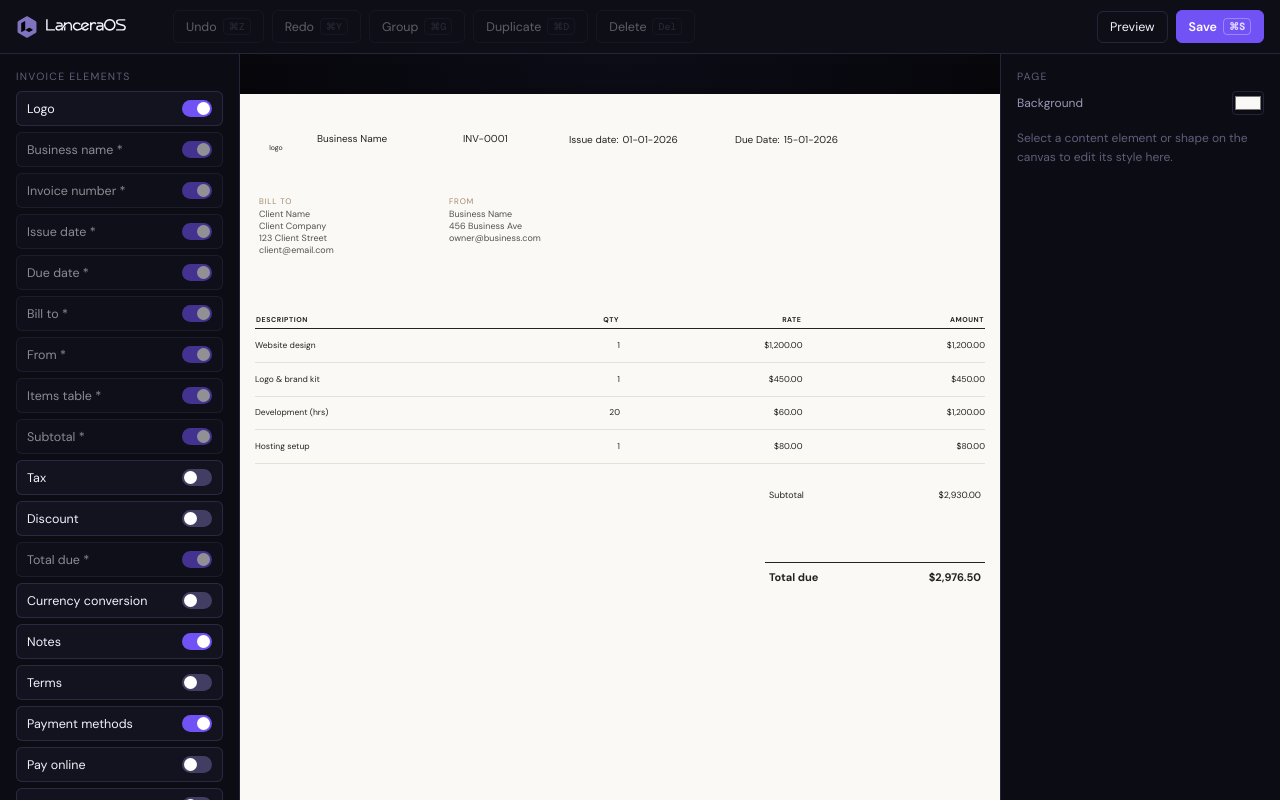
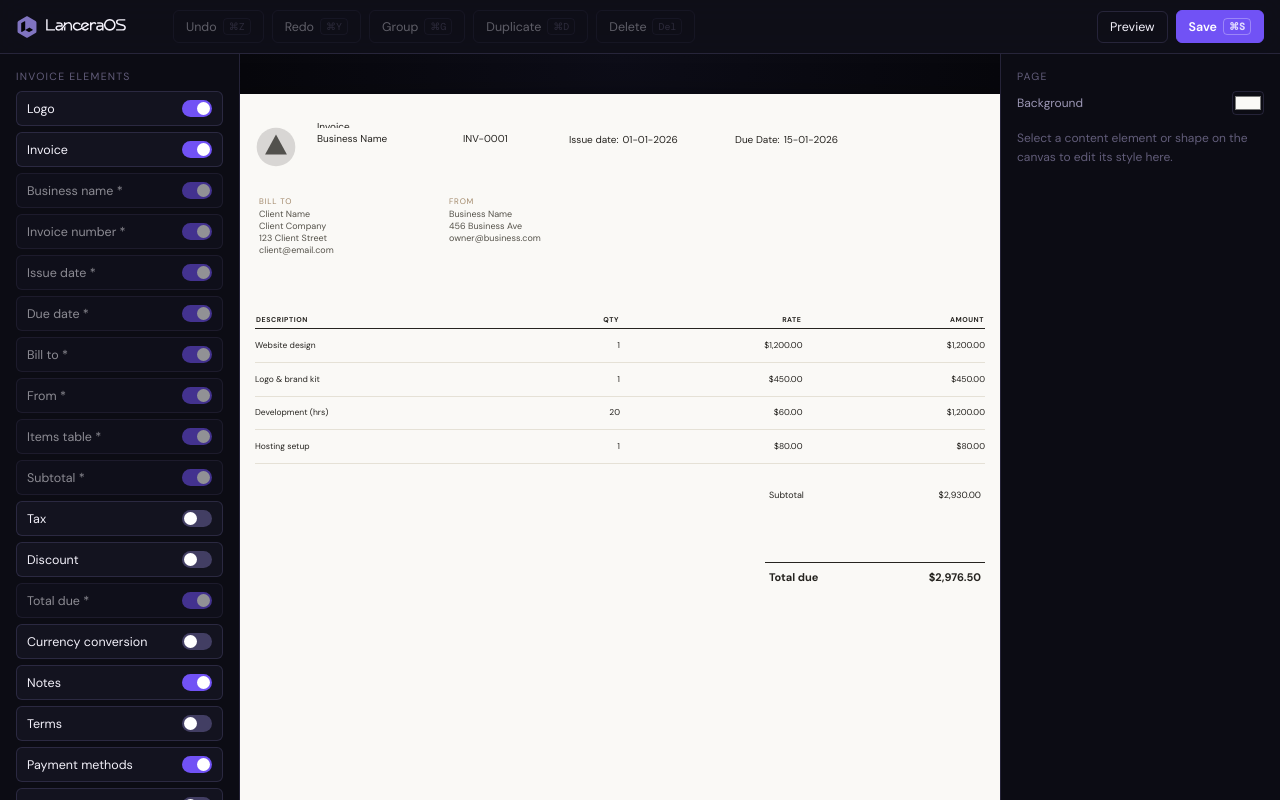
Before and after one commit to app-lanceraos/invoice-editor, a React (Vite) app: page / in a window 1280 px wide. Built offline with nearby package versions, Linux system fonts and the light colour scheme; a web font is replaced by a local one.

Commit message:
prompt 9

```diff
--- a/src/components/Canvas/CanvasItem.jsx
+++ b/src/components/Canvas/CanvasItem.jsx
@@ -115,9 +115,42 @@ function ContentBody({ item, isPartSelected, onSelectPart }) {
     case 'image':
       // No border/background of its own — the outer frame (CanvasItem)
       // already renders the item's border/background, and this placeholder
-      // is that same box's content, not a second nested one. Text color
-      // inherits from the frame's own `color`.
+      // is that same box's content, not a second nested one. The SVG art
+      // below uses currentColor for its "ink", so it inherits the frame's
+      // own `color` (item.textColor) exactly the way the old plain-text
+      // placeholder did — the Text color control keeps working, it's just
+      // recoloring an illustrative mark instead of a word now.
+      if (item.type === 'logo') {
+        return (
+          <svg viewBox="0 0 100 100" className="item__image-placeholder" preserveAspectRatio="xMidYMid meet">
+            <circle cx="50" cy="50" r="46" fill="currentColor" fillOpacity="0.16" />
+            <path d="M50 20 L76 68 L24 68 Z" fill="currentColor" fillOpacity="0.75" />
+          </svg>
+        );
+      }
+      if (item.type === 'signatureImage') {
+        return (
+          <svg viewBox="0 0 200 60" className="item__image-placeholder" preserveAspectRatio="xMidYMid meet">
+            <path
+              d="M10,40 C20,10 30,55 45,30 C55,12 60,45 75,35 C90,25 95,45 110,30 C120,18 130,40 145,28 C155,20 165,35 190,20"
+              fill="none"
+              stroke="currentColor"
+              strokeWidth="4"
+              strokeLinecap="round"
+              strokeLinejoin="round"
+              opacity="0.8"
+            />
+          </svg>
+        );
+      }
+      // Wordmark (and any future plain image placeholder) keeps the
+      // simple text-label placeholder.
       return <div className="item__image-placeholder">{data.placeholder}</div>;
+    case 'divider':
+      // A plain content-item version of the decorative line shape (color
+      // + thickness) — thickness is just its own height, resized the same
+      // way as every other item, so it needs no dedicated control.
+      return <div className="item__divider" style={{ background: item.bgColor || '#262420', borderRadius: item.naturalHeight / 2 }} />;
     case 'qr': {
       const titleStyle = partInlineStyle(item, 'title', '#a2896b');
       // The QR pattern itself stays fixed black-on-white regardless of the
--- a/src/components/Panels/PropertiesPanel.jsx
+++ b/src/components/Panels/PropertiesPanel.jsx
@@ -108,15 +108,18 @@ function ContentProperties({ items }) {
   // PartProperties instead) — the whole-item selection here only covers
   // their outer card (background/border), not a font a whole-item control
   // would even apply to. Every other variant is a single flat text run,
-  // where the whole-item controls ARE the text controls.
-  const hasSubParts = items.length === 1 && SUB_PART_VARIANTS.has(ELEMENT_TYPES[first.type].variant);
+  // where the whole-item controls ARE the text controls — except
+  // 'divider', which has no text at all (its color is the Background
+  // control below, matching how the shape-line's color works).
+  const firstVariant = ELEMENT_TYPES[first.type].variant;
+  const hideTextControls = items.length === 1 && (SUB_PART_VARIANTS.has(firstVariant) || firstVariant === 'divider');
 
   return (
     <>
       <div className="panel__section-title">
         {items.length > 1 ? `${items.length} elements selected` : ELEMENT_TYPES[first.type].label}
       </div>
-      {!hasSubParts && (
+      {!hideTextControls && (
         <>
           <div className="prop-row">
             <label>Text color</label>
--- a/src/data/elementCatalog.js
+++ b/src/data/elementCatalog.js
@@ -48,6 +48,17 @@ export const ELEMENT_TYPES = {
     shapeOptions: ['square', 'rounded', 'circle'],
     defaultBox: { x: 32, y: 32, width: 42, height: 42 },
     render: () => ({ kind: 'image', placeholder: 'logo' }),
+  },
+  // The small eyebrow label the original Django template placed above the
+  // business name (`<div class="eyebrow">Invoice</div>`) — never made it
+  // into this catalog until now.
+  invoice: {
+    label: 'Invoice',
+    required: false,
+    defaultOn: true,
+    variant: 'text',
+    defaultBox: { x: 90, y: 24, width: 60, height: 10 },
+    render: () => 'Invoice',
   },
   businessName: {
     label: 'Business name',
@@ -230,13 +241,36 @@ export const ELEMENT_TYPES = {
     defaultBox: { x: 650, y: 930, width: 110, height: 130 },
     render: () => ({ label: 'Pay online', link: PAY_LINK, qrPath: QR_PATH, qrSize: QR_SIZE }),
   },
-  signature: {
-    label: 'Signature',
+  // The original template composed a signature out of three stacked
+  // pieces (image, rule, caption) rather than one unit — kept as three
+  // fully independent top-level items here too, not a single item with
+  // nested parts (contrast with the block title/lines pattern): each has
+  // its own position/size/style/delete, no shared bounding box. Default
+  // positions just stack them in the same visual order as a courtesy for
+  // "turn all three on at once"; nothing ties them together afterward.
+  signatureImage: {
+    label: 'Signature image',
     required: false,
     defaultOn: false,
     variant: 'image',
-    defaultBox: { x: 652, y: 1020, width: 110, height: 50 },
+    defaultBox: { x: 32, y: 1028, width: 110, height: 35 },
     render: () => ({ kind: 'image', placeholder: 'signature' }),
+  },
+  signatureDivider: {
+    label: 'Signature divider',
+    required: false,
+    defaultOn: false,
+    variant: 'divider',
+    defaultBox: { x: 32, y: 1065, width: 110, height: 3 },
+    render: () => null,
+  },
+  signatureLabel: {
+    label: 'Signature label',
+    required: false,
+    defaultOn: false,
+    variant: 'text',
+    defaultBox: { x: 32, y: 1070, width: 110, height: 12 },
+    render: () => 'Authorised Signature',
   },
   wordmark: {
     label: 'Wordmark',
--- a/src/styles/editor.css
+++ b/src/styles/editor.css
@@ -281,6 +281,11 @@ body {
   width: 100%; height: 100%;
   display: flex; align-items: center; justify-content: center;
   font-size: 7px; text-align: center;
+}
+
+.item__divider {
+  width: 100%;
+  height: 100%;
 }
 
 .item__row {
```
